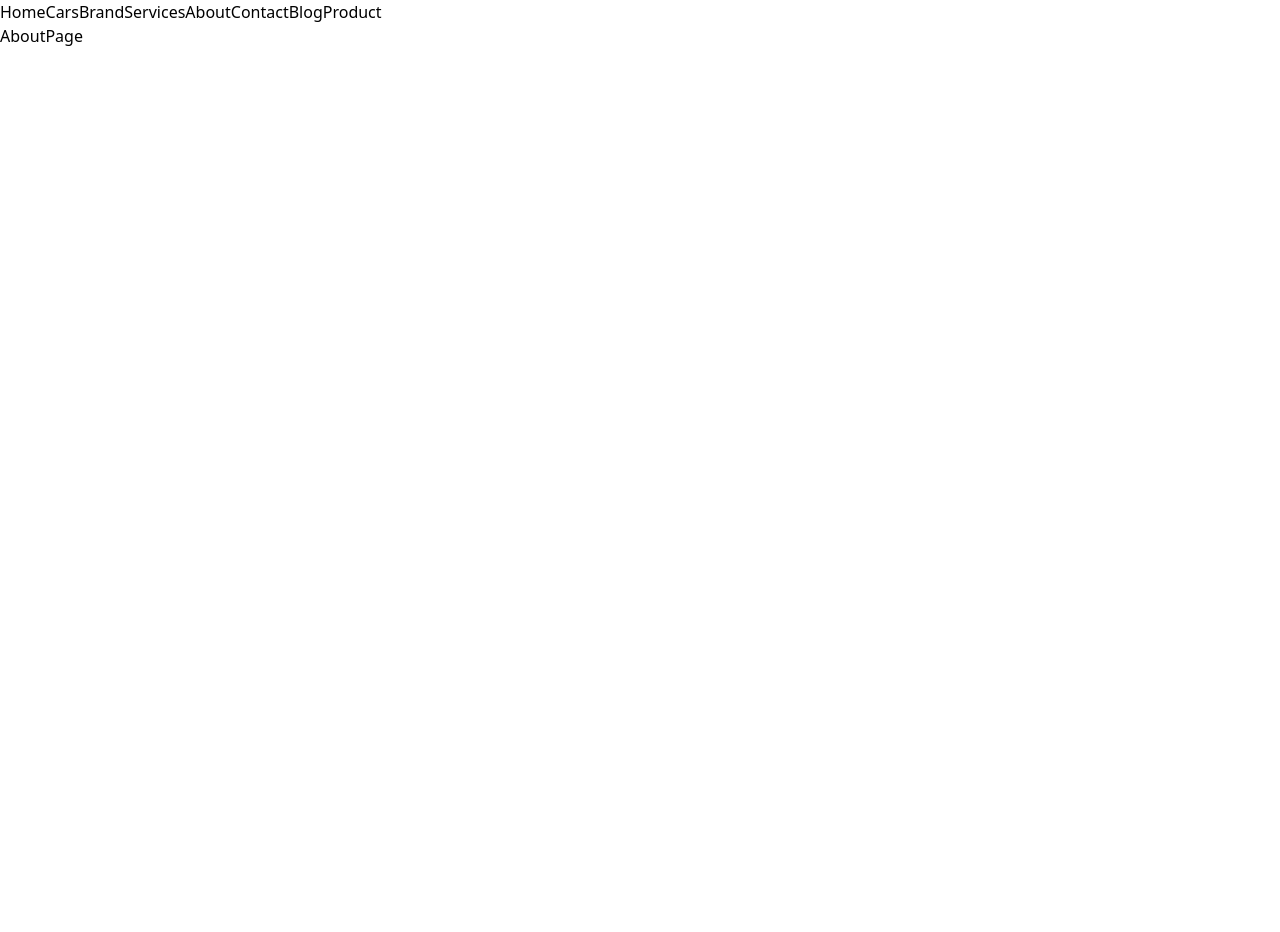
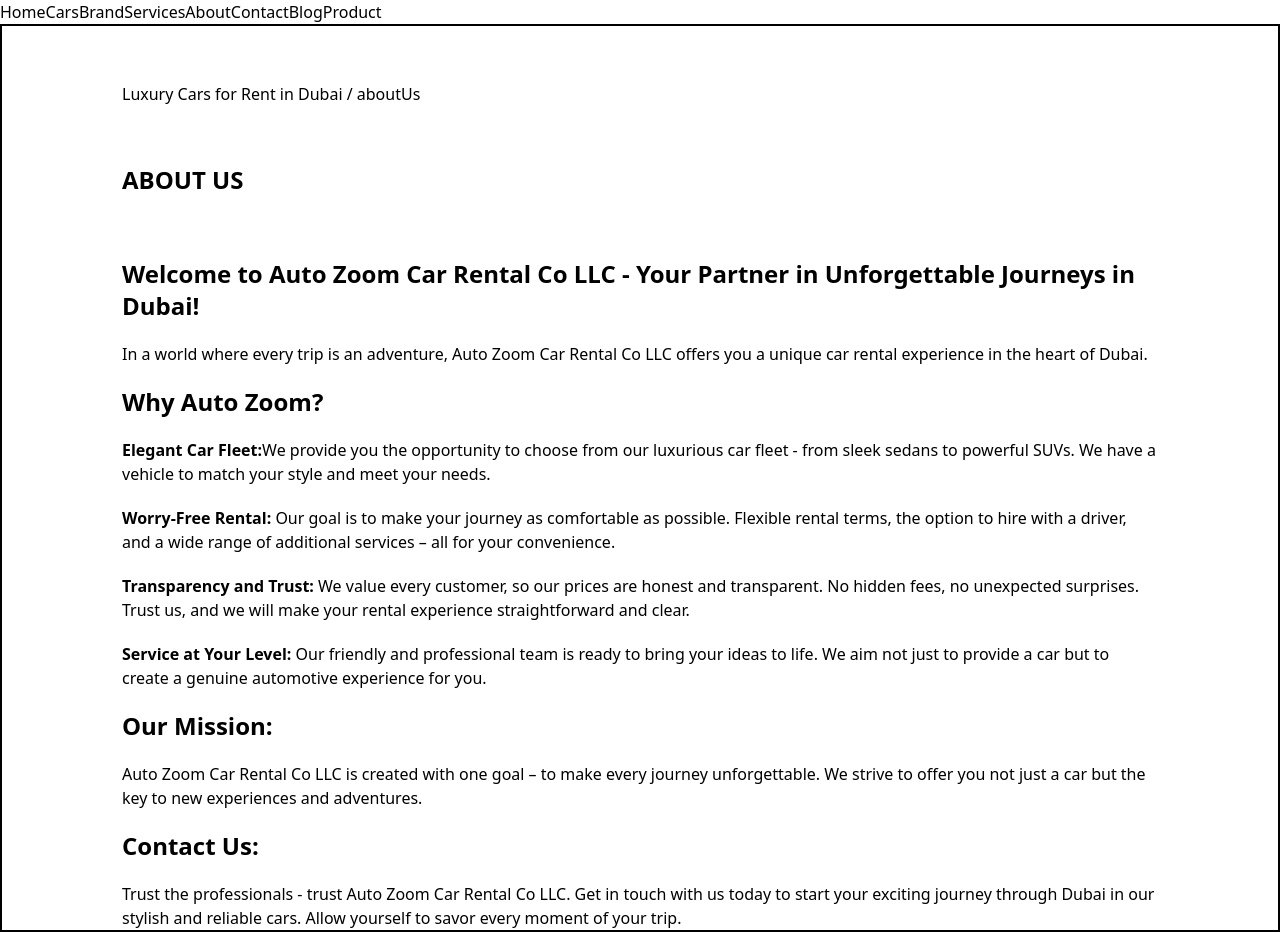
Before and after one commit to Ziyoviddin880/RentCar, a React (Vite) app: page /about in a window 1280 px wide. Before the commit the page ends 800 px from the top, so only its background shows below. Built offline with nearby package versions, Linux system fonts and the light colour scheme.

Commit message:
Added just barebone HTML tags for the about page. Also their contents have been added. Links're working fine. Page background image has been downloaded and located into ./public/images/about/ folder and named aboutPageBackground.png. Futher Tailwind css is gonna happen in the next pushes.

```diff
--- a/src/pages/about/AboutPage.jsx
+++ b/src/pages/about/AboutPage.jsx
@@ -1,5 +1,72 @@
 const AboutPage = () => {
-  return <div>AboutPage</div>;
+   return (
+      <>
+         <div className="w-full px-[15vh] border-2 border-solid border-black pt-10">
+            <div className="aboutLinkContainer my-4">
+               <a className="aboutLink" href="https://terra-rentacar.uz/">
+                  Luxury Cars for Rent in Dubai / aboutUs
+               </a>
+            </div>
+            <div className="aboutTexts flex flex-col gap-5">
+               <h1 className="aboutTitle my-10 text-2xl font-bold leading-normal">
+                  ABOUT US
+               </h1>
+               <h3 className="aboutSubtitle font-bold text-2xl">
+                  Welcome to Auto Zoom Car Rental Co LLC - Your Partner in
+                  Unforgettable Journeys in Dubai!
+               </h3>
+               <p className="aboutParagraph">
+                  In a world where every trip is an adventure, Auto Zoom Car
+                  Rental Co LLC offers you a unique car rental experience in the
+                  heart of Dubai.
+               </p>
+               <h3 className="aboutSubtitle font-bold text-2xl">
+                  Why Auto Zoom?
+               </h3>
+               <p className="aboutParagraph">
+                  <span className="font-bold">Elegant Car Fleet:</span>We
+                  provide you the opportunity to choose from our luxurious car
+                  fleet - from sleek sedans to powerful SUVs. We have a vehicle
+                  to match your style and meet your needs.
+               </p>
+               <p className="aboutParagraph">
+                  <span className="font-bold">Worry-Free Rental:</span> Our goal
+                  is to make your journey as comfortable as possible. Flexible
+                  rental terms, the option to hire with a driver, and a wide
+                  range of additional services – all for your convenience.
+               </p>
+               <p className="aboutParagraph">
+                  <span className="font-bold">Transparency and Trust:</span> We
+                  value every customer, so our prices are honest and
+                  transparent. No hidden fees, no unexpected surprises. Trust
+                  us, and we will make your rental experience straightforward
+                  and clear.
+               </p>
+               <p className="aboutParagraph">
+                  <span className="font-bold">Service at Your Level:</span> Our
+                  friendly and professional team is ready to bring your ideas to
+                  life. We aim not just to provide a car but to create a genuine
+                  automotive experience for you.
+               </p>
+               <h3 className="aboutSubtitle font-bold text-2xl">
+                  Our Mission:
+               </h3>
+               <p className="aboutParagraph">
+                  Auto Zoom Car Rental Co LLC is created with one goal – to make
+                  every journey unforgettable. We strive to offer you not just a
+                  car but the key to new experiences and adventures.
+               </p>
+               <h3 className="aboutSubtitle font-bold text-2xl">Contact Us:</h3>
+               <p className="aboutParagraph">
+                  Trust the professionals - trust Auto Zoom Car Rental Co LLC.
+                  Get in touch with us today to start your exciting journey
+                  through Dubai in our stylish and reliable cars. Allow yourself
+                  to savor every moment of your trip.
+               </p>
+            </div>
+         </div>
+      </>
+   );
 };
 
 export default AboutPage;
```
Also changed, not shown: public/images/about/aboutPageBackground.png (added).
